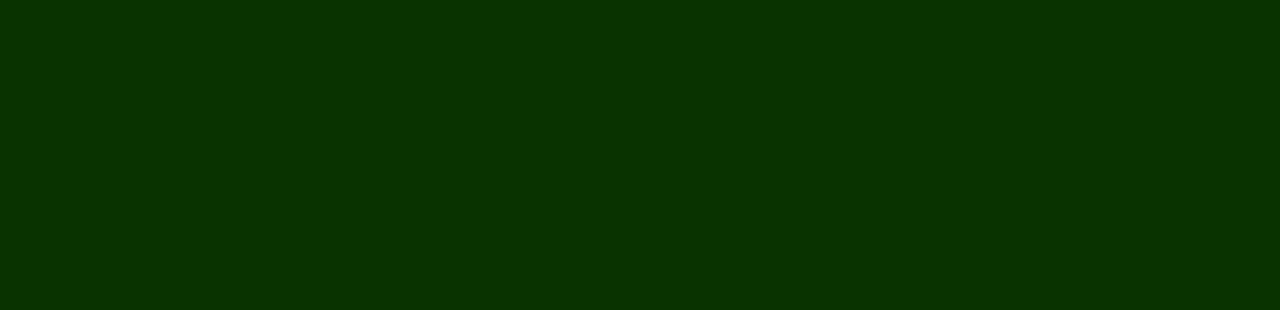
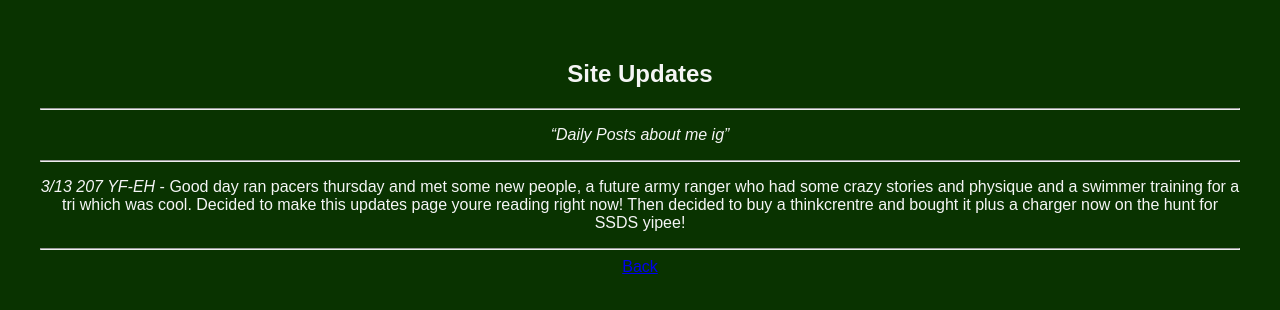
Before and after one commit to Rohi0109/neocities, a React (Vite) app: page /updates in a window 1280 px wide. Before the commit this address had no page. Shown: the top 310 px of the page. Built offline with nearby package versions, Linux system fonts and the light colour scheme; a web font is replaced by a local one.

Commit message:
added updates

```diff
--- a/public/books.json
+++ b/public/books.json
@@ -23,9 +23,11 @@
 {"title":"The Subtle Art of Not Giving a F*ck","author":"Mark Manson","year":null,"genre":null,"category":"contemporary","reread":false,"rating":null},
 {"title":"The Autobiography of Gucci Mane","author":"Gucci Mane","year":null,"genre":null,"category":"contemporary","reread":false,"rating":null},
 {"title":"Freakonomics","author":"Steven Levitt & Stephen Dubner","year":null,"genre":null,"category":"contemporary","reread":false,"rating":null},
+{"title":"What I Talk About When I Talk About Running","author":"Haruki Murakami","year":null,"genre":null,"category":"contemporary","reread":false,"rating":null},
 
 {"title":"Blood Meridian","author":"Cormac McCarthy","year":null,"genre":null,"category":"classic","reread":false,"rating":null},
 {"title":"Beloved","author":"Toni Morrison","year":null,"genre":null,"category":"classic","reread":false,"rating":null},
+{"title":"Mans Search for meaning","author":"Viktor Frankl","year":null,"genre":null,"category":"classic","reread":false,"rating":null},
 {"title":"No Longer Human","author":"Osamu Dazai","year":null,"genre":null,"category":"classic","reread":false,"rating":null},
 {"title":"Cat's Cradle","author":"Kurt Vonnegut","year":null,"genre":null,"category":"classic","reread":false,"rating":null},
 {"title":"The Stranger","author":"Albert Camus","year":null,"genre":null,"category":"classic","reread":false,"rating":null},
--- /dev/null
+++ b/public/updates.json
@@ -0,0 +1,6 @@
+[
+  {
+    "date": "3/13 207 YF-EH",
+    "info": "Good day ran pacers thursday and met some new people, a future army ranger who had some crazy stories and physique and a swimmer training for a tri which was cool. Decided to make this updates page youre reading right now! Then decided to buy a thinkcrentre and bought it plus a charger now on the hunt for SSDS yipee!"
+  }
+]
--- a/src/App.tsx
+++ b/src/App.tsx
@@ -2,6 +2,7 @@ import './App.css'
 import { Link, Route, Routes } from 'react-router-dom'
 
 import About from './pages/About'
+import Block from './pages/block'
 import Books from './pages/books'
 import Tbd from './pages/Tbd'
 
@@ -18,10 +19,13 @@ function App() {
             <Link to="/about">About</Link>
             <br />
             <Link to="/books">Bookshelf</Link>
+            <br />
+            <Link to="/updates">Site Updates</Link>
           </div>
         }
       />
       <Route path="/about" element={<About />} />
+      <Route path="/updates" element={<Block />} />
       <Route path="/books" element={<Books />} />
       <Route path="/tbd" element={<Tbd />} />
     </Routes>
--- /dev/null
+++ b/src/pages/block.tsx
@@ -0,0 +1,57 @@
+import { useEffect, useState } from 'react'
+import { Link } from 'react-router-dom'
+
+type UpdateEntry = {
+  date: string;
+  info: string;
+};
+
+function Block() {
+  const [updates, setUpdates] = useState<UpdateEntry[]>([]);
+  const [error, setError] = useState<string | null>(null);
+
+  useEffect(() => {
+    const loadUpdates = async () => {
+      try {
+        const response = await fetch('/updates.json');
+        if (!response.ok) {
+          throw new Error('Failed to load updates.json');
+        }
+        const data = (await response.json()) as UpdateEntry[];
+        setUpdates(data);
+      } catch (err) {
+        setError(err instanceof Error ? err.message : 'Unknown error');
+      }
+    };
+
+    loadUpdates();
+  }, []);
+
+  return (
+    <div className="center">
+      <h2>Site Updates</h2>
+      <hr />
+      <p>
+        <i>
+          <q>Daily Posts about me ig</q>
+        </i>
+      </p>
+      <hr />
+
+      {error && <p>Could not load updates: {error}</p>}
+
+      {!error && updates.length === 0 && <p>Loading…</p>}
+
+      {updates.map((entry) => (
+        <p key={`${entry.date}-${entry.info.slice(0, 16)}`}>
+          <i>{entry.date}</i> - {entry.info}
+        </p>
+      ))}
+
+      <hr />
+      <Link to="/">Back</Link>
+    </div>
+  );
+}
+
+export default Block
```
Also changed, not shown: 1 other file (tests, documents, lock files or other folders).
